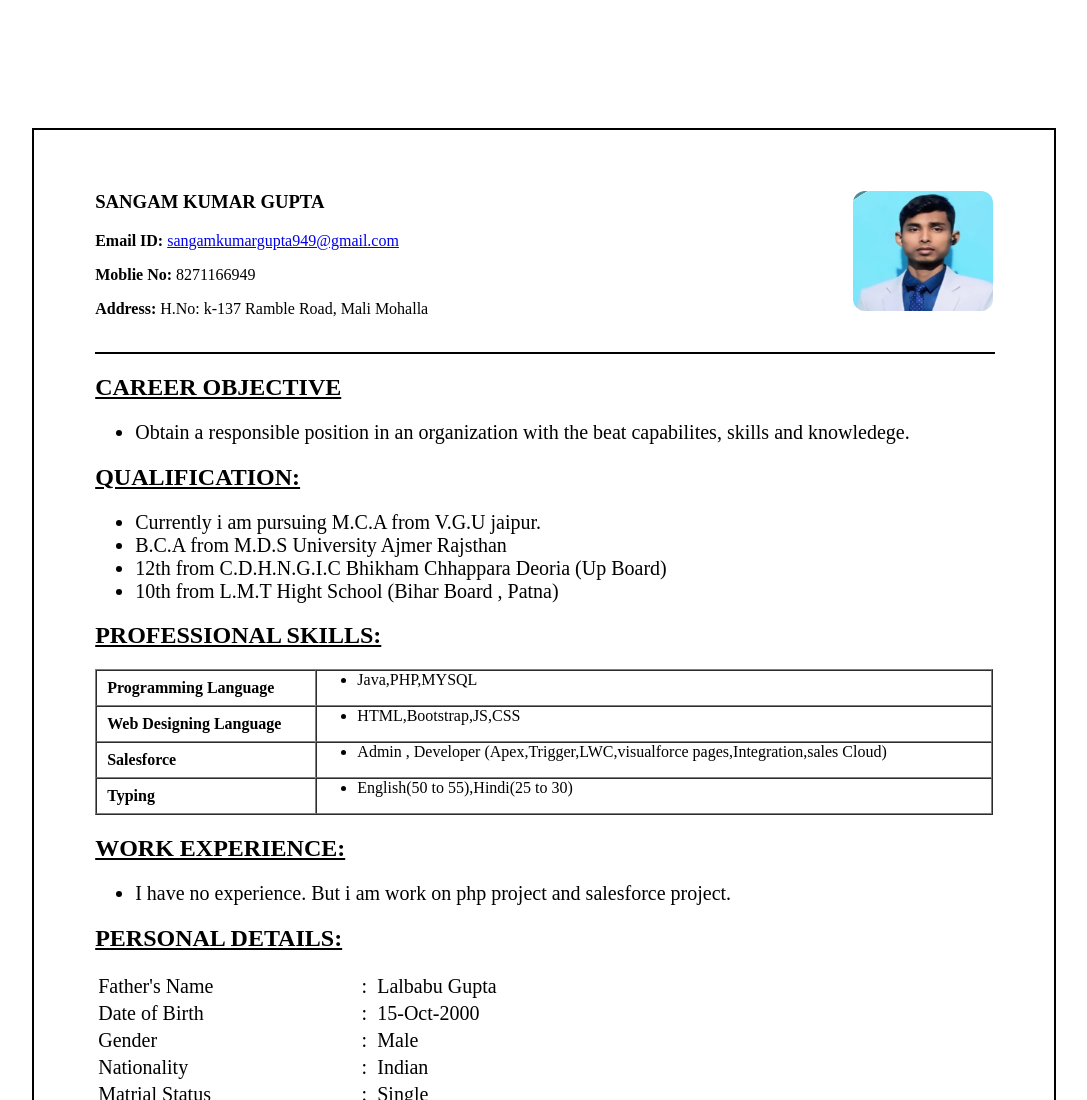
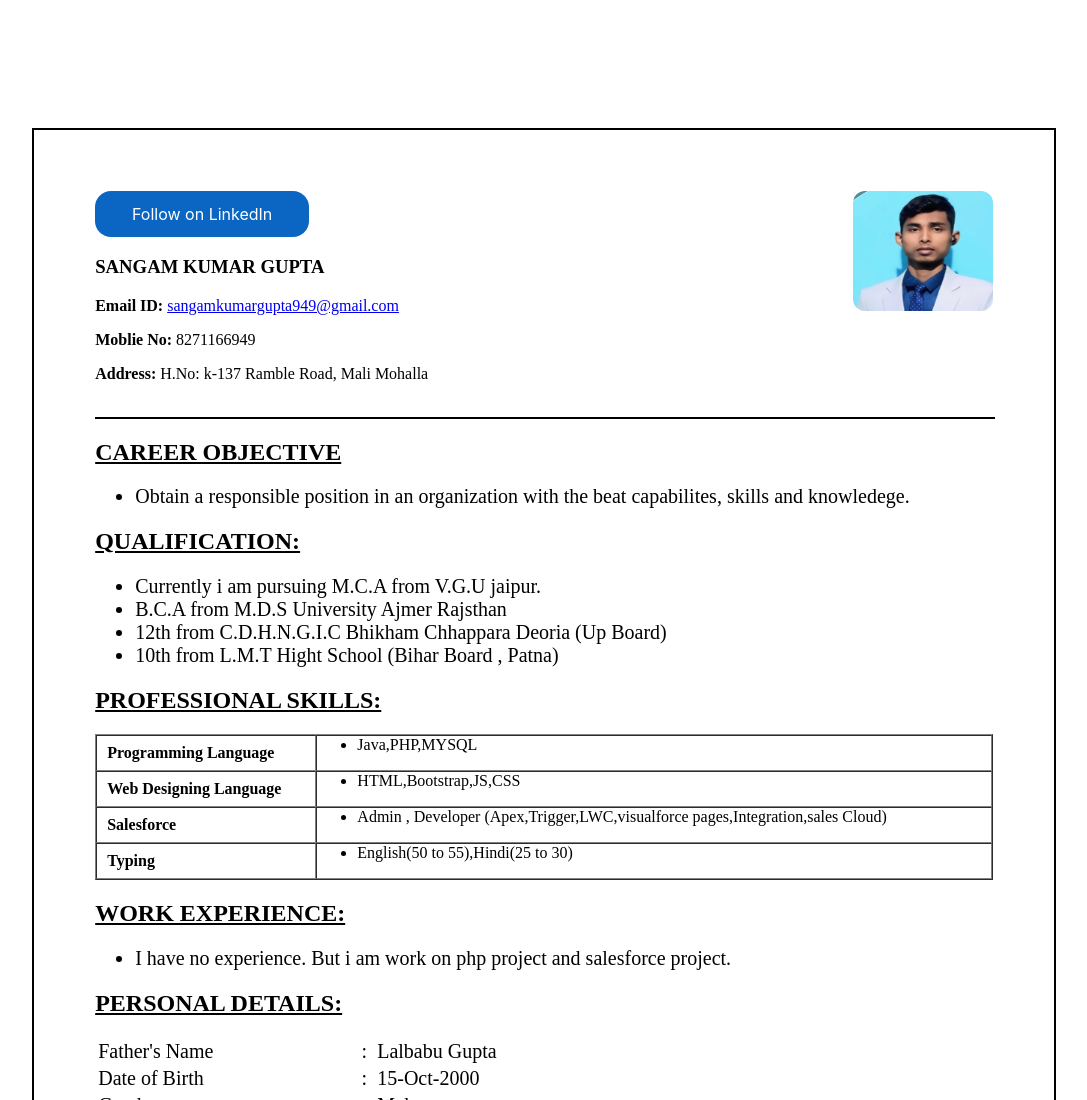
Before and after one commit to sangamkumargupta/MyResume, a plain HTML site: page index.html in a window 1280 px wide. Shown: the top 1100 px of the page, without its empty margins (104-1191 px from the left). Drawn offline with Linux system fonts and the light colour scheme.

Commit message:
index.html

```diff
--- a/index.html
+++ b/index.html
@@ -23,6 +23,25 @@
 
 							<img  style="height:120px;width: 140px;border-radius: 12px "src="sangam.png" alt="not found">
 						</div>
+
+						      <style>
+						        .libutton {
+						          display: flex;
+						          flex-direction: column;
+						          justify-content: center;
+						          padding: 7px;
+						          text-align: center;
+						          outline: none;
+						          text-decoration: none !important;
+						          color: #ffffff !important;
+						          width: 200px;
+						          height: 32px;
+						          border-radius: 16px;
+						          background-color: #0A66C2;
+						          font-family: "SF Pro Text", Helvetica, sans-serif;
+						        }
+						      </style>
+						<a class="libutton" href="https://www.linkedin.com/comm/mynetwork/discovery-see-all?usecase=PEOPLE_FOLLOWS&followMember=sangam-gupta-b83848265" target="_blank">Follow on LinkedIn</a>
 						<h3>SANGAM KUMAR GUPTA</h3>
 						<p><b>Email ID:</b> <a href="#">sangamkumargupta949@gmail.com</a></p>
 
```
